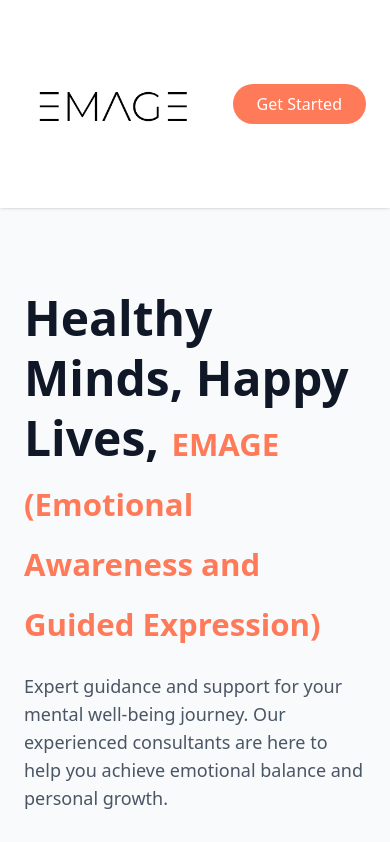
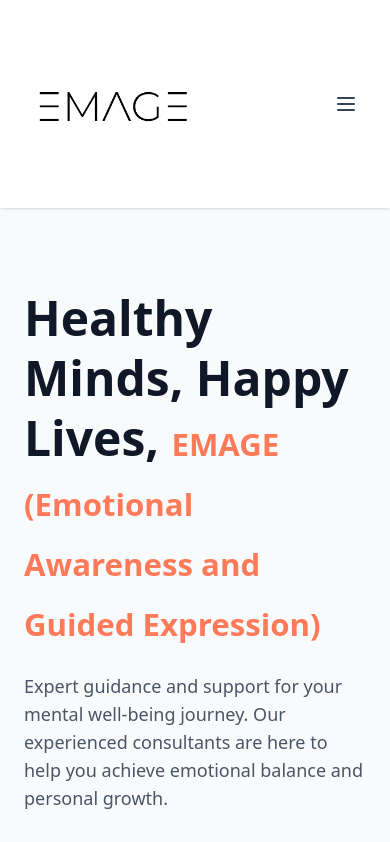
Before and after one commit to KAYABINGHI/UMBWA, a React (Vite) app: page / in a window 390 px wide. Shown: the top 842 px of the page. Built offline with nearby package versions, Linux system fonts and the light colour scheme; no server answers.

Commit message:
Refactor StatCard component to animate number display and enhance Header with mobile menu functionality

```diff
--- a/src/components/cards/StatCard.jsx
+++ b/src/components/cards/StatCard.jsx
@@ -1,9 +1,39 @@
-import React from 'react';
+import React, { useEffect, useRef, useState } from 'react';
 
-const StatCard = ({ number, label }) => {
+const StatCard = ({ number, label, duration = 1500 }) => {
+  // number may include a suffix like '+'
+  const match = String(number).match(/^(\d+)(\+?)$/);
+  const target = match ? parseInt(match[1], 10) : 0;
+  const suffix = match ? match[2] || '' : String(number);
+
+  const [value, setValue] = useState(0);
+  const startRef = useRef(null);
+  const rafRef = useRef(null);
+
+  useEffect(() => {
+  startRef.current = null;
+
+    const step = (now) => {
+      if (!startRef.current) startRef.current = now;
+      const elapsed = now - startRef.current;
+      const progress = Math.min(elapsed / duration, 1);
+      const current = Math.round(progress * target);
+      setValue(current);
+      if (progress < 1) {
+        rafRef.current = requestAnimationFrame(step);
+      }
+    };
+
+    rafRef.current = requestAnimationFrame(step);
+
+    return () => {
+      if (rafRef.current) cancelAnimationFrame(rafRef.current);
+    };
+  }, [target, duration]);
+
   return (
     <div className="bg-emerald-600 text-white p-6 rounded-2xl text-center">
-      <div className="text-4xl font-bold mb-2">{number}</div>
+      <div className="text-4xl font-bold mb-2">{value}{suffix}</div>
       <div className="text-emerald-100 text-sm uppercase tracking-wide">{label}</div>
     </div>
   );
--- a/src/components/layout/Header.jsx
+++ b/src/components/layout/Header.jsx
@@ -1,8 +1,9 @@
-import React from 'react';
+import React, { useState } from 'react';
 import Logo from './logo.png';
 
 
 const Header = () => {
+  const [open, setOpen] = useState(false);
   const scrollToId = (e, id) => {
     e.preventDefault();
     const el = document.getElementById(id);
@@ -27,14 +28,50 @@ const Header = () => {
           <a href="#contact" onClick={(e) => scrollToId(e, 'contact')} className="text-gray-700 hover:text-emerald-600 transition">Contact Us</a>
         </div>
 
+        {/* Mobile: hamburger */}
+        <div className="md:hidden flex items-center">
+          <button
+            onClick={() => setOpen((s) => !s)}
+            aria-label={open ? 'Close menu' : 'Open menu'}
+            aria-expanded={open}
+            className="p-2 rounded-md text-gray-700 hover:bg-gray-100 focus:outline-none"
+          >
+            <svg className={`w-6 h-6`} viewBox="0 0 24 24" fill="none" stroke="currentColor">
+              {open ? (
+                <path strokeLinecap="round" strokeLinejoin="round" strokeWidth="2" d="M6 18L18 6M6 6l12 12" />
+              ) : (
+                <path strokeLinecap="round" strokeLinejoin="round" strokeWidth="2" d="M4 6h16M4 12h16M4 18h16" />
+              )}
+            </svg>
+          </button>
+        </div>
+
         <button
           onClick={(e) => scrollToId(e, 'contact')}
-          className="bg-[#FF7A59] hover:bg-emerald-600 text-white px-6 py-2 rounded-full transition-colors duration-200 cursor-pointer focus:outline-none"
+          className="hidden md:inline-block bg-[#FF7A59] hover:bg-emerald-600 text-white px-6 py-2 rounded-full transition-colors duration-200 cursor-pointer focus:outline-none"
           aria-label="Get started"
         >
           Get Started
         </button>
       </nav>
+
+      {/* Mobile menu panel */}
+      {open && (
+        <div className="md:hidden">
+          <div className="px-6 pt-2 pb-6 space-y-2 bg-white border-t">
+            <a href="#home" onClick={(e) => { setOpen(false); scrollToId(e, 'home'); }} className="block text-gray-700 hover:text-emerald-600 transition">Home</a>
+            <a href="#about" onClick={(e) => { setOpen(false); scrollToId(e, 'about'); }} className="block text-gray-700 hover:text-emerald-600 transition">About</a>
+            <a href="#services" onClick={(e) => { setOpen(false); scrollToId(e, 'services'); }} className="block text-gray-700 hover:text-emerald-600 transition">Services</a>
+            <a href="#contact" onClick={(e) => { setOpen(false); scrollToId(e, 'contact'); }} className="block text-gray-700 hover:text-emerald-600 transition">Contact Us</a>
+            <button
+              onClick={(e) => { setOpen(false); scrollToId(e, 'contact'); }}
+              className="w-full mt-2 bg-[#FF7A59] hover:bg-emerald-600 text-white px-6 py-2 rounded-full transition-colors duration-200 cursor-pointer focus:outline-none"
+            >
+              Get Started
+            </button>
+          </div>
+        </div>
+      )}
     </header>
   );
 };
```
